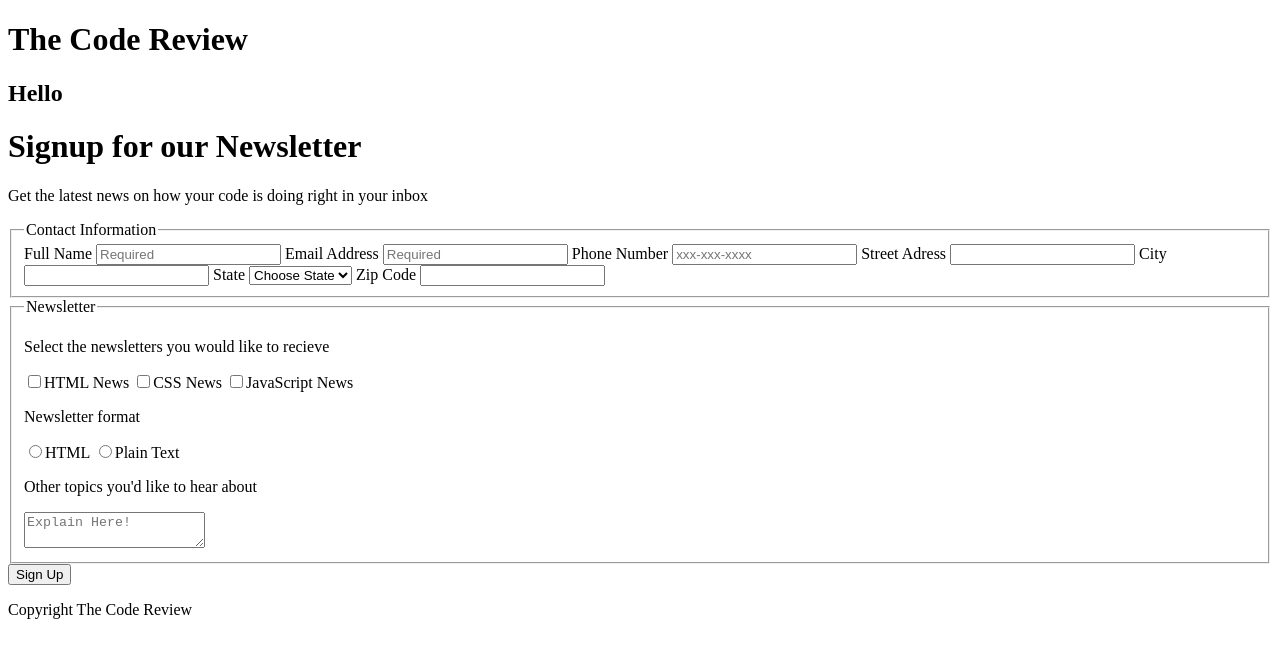
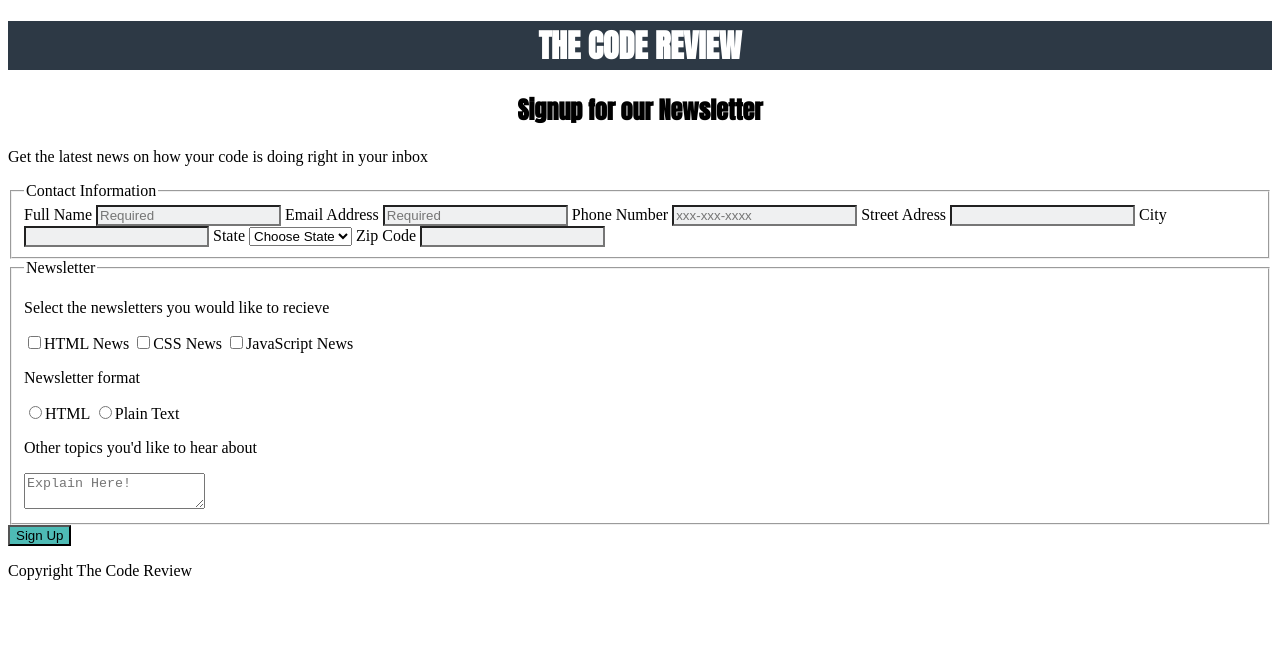
Before and after one commit to tyhart90/Project3, a plain HTML site: page index.html in a window 1280 px wide. Drawn offline with Linux system fonts and the light colour scheme.

Commit message:
start css properties

```diff
--- a/index.html
+++ b/index.html
@@ -3,18 +3,19 @@
 <head>
   <meta charset="UTF-8">
   <meta name="viewport" content="width=device-width, initial-scale=1.0">
+  <link rel="stylesheet" href="styles.css">
+  <link href="https://fonts.googleapis.com/css?family=Anton|Libre+Franklin:200" rel="stylesheet">
   <title>Project3</title>
 </head>
 <body>
 
 <header>
-  <h1>The Code Review</h1>
-  <h2>Hello</h2>
+  <h1>THE CODE REVIEW</h1>
 </header>
 
 <form>
-  <h1>Signup for our Newsletter</h1>
-  <p>Get the latest news on how your code is doing right in your inbox</p>
+  <h2>Signup for our Newsletter</h2>
+  <p class="first_text">Get the latest news on how your code is doing right in your inbox</p>
 
 
 <fieldset>
--- a/styles.css
+++ b/styles.css
@@ -1,19 +1,33 @@
 /* ===========================
      ~~~  BASE STYLES ~~~
 ================================ */
-input:invalid {
-  border: 2px dashed red;
+* {
+  box-sizing: border-box;
 }
 
-input:valid {
-  border: 2px solid black;
+header {
+  background-color: #2D3945;
+  color: white;
+}
+
+h1,
+h2 {
+  font-family: 'Anton', sans-serif;
+  text-align: center;
+}
+
+input {
+  background-color: #EFF0F1;
+}
+
+input[type=checkbox]:checked + label {
+ background-color: #489FF9;
 }
 
 
-
-
-
-
+button {
+  background-color: #4EBBB5;
+}
 
 
 
```
